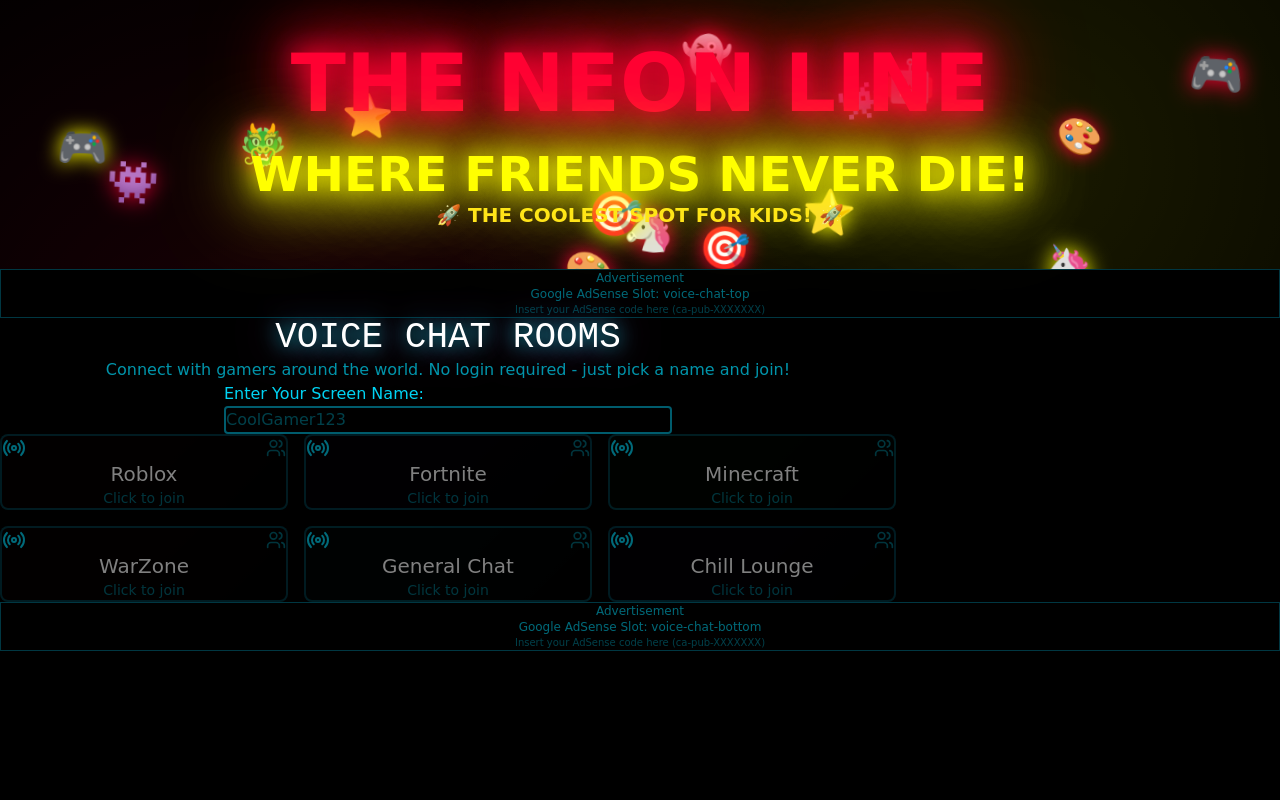
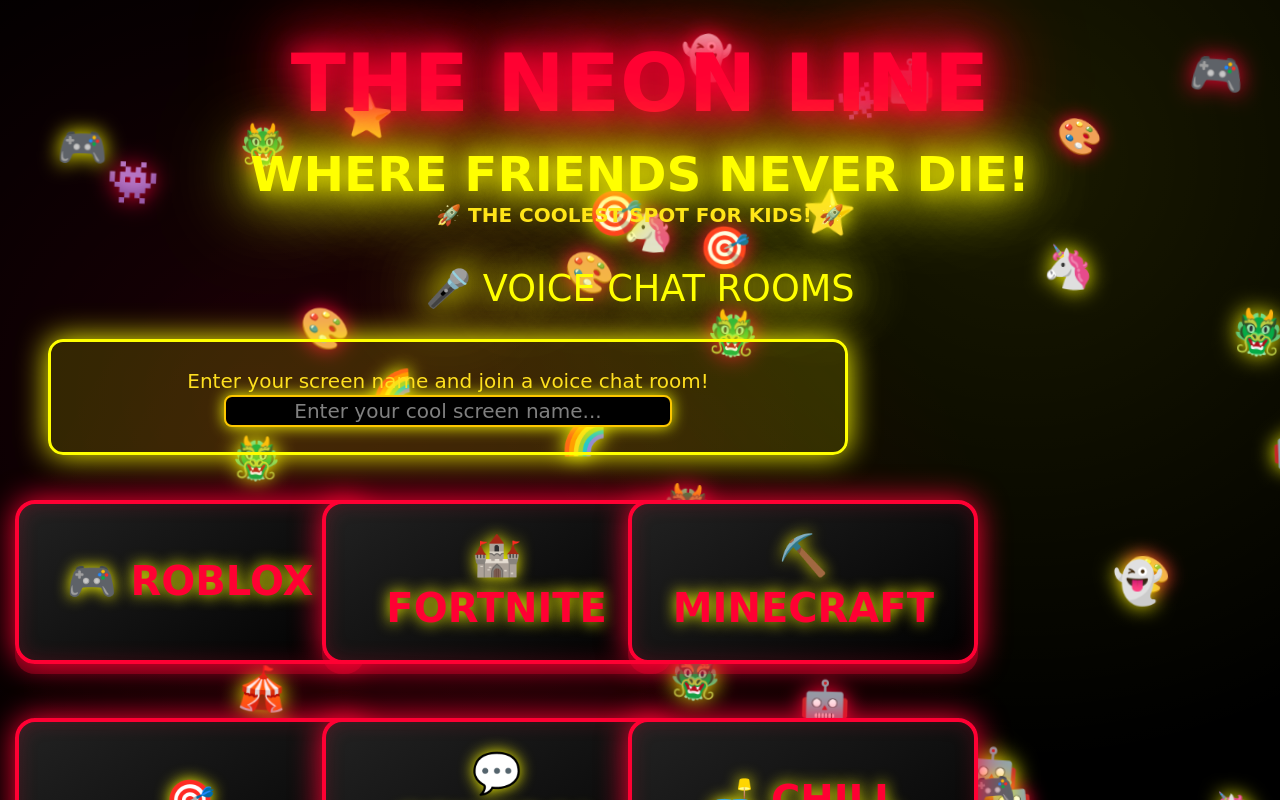
Before and after one commit to Pariisway/neon-line, a React (Vite) app: page / in a window 1280 px wide. Both pictures are taken after a click on the button "🎤 VOICE CHAT". Shown: the top 800 px of the page. Built offline with nearby package versions, Linux system fonts and the light colour scheme.

Commit message:
Fix voice chat rooms with neon theme and complete functionality

```diff
--- a/components/AdSense.tsx
+++ b/components/AdSense.tsx
@@ -1,13 +1,18 @@
-export function AdSense({ slot = "header" }: { slot?: string }) {
+import React from 'react';
+
+interface AdSenseProps {
+  slot: string;
+}
+
+export function AdSense({ slot }: AdSenseProps) {
   return (
-    <div className="w-full bg-black/30 border border-cyan-500/30 p-4 flex items-center justify-center backdrop-blur-sm">
-      <div className="text-cyan-400/50 text-center">
-        <div className="text-xs">Advertisement</div>
-        <div className="text-xs mt-1">Google AdSense Slot: {slot}</div>
-        <div className="text-[10px] mt-1 text-cyan-400/30">
-          Insert your AdSense code here (ca-pub-XXXXXXX)
-        </div>
-      </div>
+    <div className="ad-container my-4">
+      <ins className="adsbygoogle"
+           style={{display: 'block'}}
+           data-ad-client="ca-pub-1184595877548269"
+           data-ad-slot={slot}
+           data-ad-format="auto"
+           data-full-width-responsive="true"></ins>
     </div>
   );
 }
--- a/components/VoiceChatRooms.tsx
+++ b/components/VoiceChatRooms.tsx
@@ -2,15 +2,14 @@
 import { Mic, MicOff, Users, Radio, LogOut } from 'lucide-react';
 import { createClient } from '@supabase/supabase-js';
 import { projectId, publicAnonKey } from '../utils/supabase/info';
-import { AdSense } from './AdSense';
 
 const CHAT_ROOMS = [
-  { id: 'roblox', name: 'Roblox', color: 'from-red-500 to-orange-500' },
-  { id: 'fortnite', name: 'Fortnite', color: 'from-purple-500 to-blue-500' },
-  { id: 'minecraft', name: 'Minecraft', color: 'from-green-500 to-lime-500' },
-  { id: 'warzone', name: 'WarZone', color: 'from-yellow-500 to-red-500' },
-  { id: 'general', name: 'General Chat', color: 'from-cyan-500 to-magenta-500' },
-  { id: 'lounge', name: 'Chill Lounge', color: 'from-blue-500 to-purple-500' },
+  { id: 'roblox', name: 'Roblox', emoji: '🎮' },
+  { id: 'fortnite', name: 'Fortnite', emoji: '🏰' },
+  { id: 'minecraft', name: 'Minecraft', emoji: '⛏️' },
+  { id: 'warzone', name: 'WarZone', emoji: '🎯' },
+  { id: 'general', name: 'General Chat', emoji: '💬' },
+  { id: 'lounge', name: 'Chill Lounge', emoji: '🛋️' },
 ];
 
 interface User {
@@ -257,140 +256,125 @@
   };
 
   return (
-    <div className="min-h-screen bg-black text-white">
-      <AdSense slot="voice-chat-top" />
+    <div className="text-center p-8">
+      <h1 className="mega-glow-yellow text-4xl mb-8">🎤 VOICE CHAT ROOMS</h1>
 
-      <div className="container mx-auto px-4 py-8">
       {!hasJoined ? (
-          <div className="max-w-4xl mx-auto">
-            <div className="text-center mb-8">
-              <h2
-                className="text-4xl mb-4"
-                style={{
-                  fontFamily: 'monospace',
-                  textShadow: '0 0 20px rgba(0, 255, 255, 0.8), 0 0 40px rgba(255, 0, 255, 0.5)'
-                }}
-              >
-                VOICE CHAT ROOMS
-              </h2>
-              <p className="text-cyan-400/70">Connect with gamers around the world. No login required - just pick a name and join!</p>
-            </div>
+        <div className="space-y-6 max-w-4xl mx-auto">
+          <div className="fun-ad-container">
+            <p className="text-yellow-300 text-xl mb-4">
+              Enter your screen name and join a voice chat room!
+            </p>
 
-            <div className="mb-8 flex justify-center">
-              <div className="w-full max-w-md">
-                <label className="block text-cyan-400 mb-2">Enter Your Screen Name:</label>
+            <div className="mb-6">
               <input
                 type="text"
                 value={screenName}
                 onChange={(e) => setScreenName(e.target.value)}
-                  placeholder="CoolGamer123"
-                  className="w-full px-4 py-3 bg-black/50 border-2 border-cyan-500/50 rounded focus:border-cyan-500 focus:outline-none text-white placeholder:text-cyan-400/30"
+                placeholder="Enter your cool screen name..."
+                className="w-full max-w-md p-4 bg-black border-2 border-yellow-400 rounded-lg text-white text-xl text-center"
+                style={{boxShadow: '0 0 15px #ffff00'}}
                 maxLength={20}
-                  onKeyDown={(e) => e.key === 'Enter' && selectedRoom && joinRoom(selectedRoom)}
               />
             </div>
           </div>
 
-            <div className="grid grid-cols-1 md:grid-cols-2 lg:grid-cols-3 gap-4">
+          {/* Room Grid */}
+          <div className="grid grid-cols-1 md:grid-cols-2 lg:grid-cols-3 gap-6">
             {CHAT_ROOMS.map((room) => (
               <button
                 key={room.id}
                 onClick={() => joinRoom(room.id)}
                 disabled={isConnecting || !screenName.trim()}
-                  className={`p-6 rounded-lg border-2 transition-all hover:scale-105 disabled:opacity-50 disabled:cursor-not-allowed ${
-                    isConnecting && selectedRoom === room.id
-                      ? 'border-white bg-white/10'
-                      : 'border-cyan-500/30 hover:border-cyan-500 bg-black/30'
-                  }`}
+                className="super-arcade-button text-2xl"
                 style={{
-                    background: `linear-gradient(135deg, rgba(0,0,0,0.8), rgba(0,0,0,0.6)), linear-gradient(135deg, ${
-                      room.color.includes('red') ? 'rgba(255,0,0,0.1)' :
-                      room.color.includes('purple') ? 'rgba(128,0,255,0.1)' :
-                      room.color.includes('green') ? 'rgba(0,255,0,0.1)' :
-                      room.color.includes('yellow') ? 'rgba(255,255,0,0.1)' :
-                      room.color.includes('cyan') ? 'rgba(0,255,255,0.1)' :
-                      'rgba(0,128,255,0.1)'
-                    }, transparent)`
+                  background: 'linear-gradient(145deg, #222, #000)',
+                  border: '4px solid #ff0033',
+                  boxShadow: '0 0 30px #ff0033, inset 0 0 20px rgba(255, 0, 51, 0.2), 0 10px 0 rgba(255, 0, 51, 0.3)',
+                  color: '#ff0033'
                 }}
               >
-                  <div className="flex items-center justify-between mb-3">
-                    <Radio className="w-6 h-6 text-cyan-400" />
-                    <Users className="w-5 h-5 text-cyan-400/50" />
-                  </div>
-                  <h3 className="text-xl mb-1">{room.name}</h3>
-                  <p className="text-sm text-cyan-400/50">
-                    {isConnecting && selectedRoom === room.id ? 'Connecting...' : 'Click to join'}
-                  </p>
+                {room.emoji} {room.name}
               </button>
             ))}
           </div>
         </div>
       ) : (
-          <div className="max-w-4xl mx-auto">
-            <div className="bg-black/50 border-2 border-cyan-500/50 rounded-lg p-6">
-              <div className="flex items-center justify-between mb-6">
-                <div>
-                  <h3 className="text-2xl text-cyan-400">
-                    {CHAT_ROOMS.find(r => r.id === selectedRoom)?.name}
-                  </h3>
-                  <p className="text-cyan-400/50">Connected as: {screenName}</p>
+        <div className="space-y-6 max-w-4xl mx-auto">
+          <div className="fun-ad-container">
+            <h2 className="text-3xl text-green-400 mb-4">
+              🎧 IN VOICE ROOM: {CHAT_ROOMS.find(r => r.id === selectedRoom)?.name?.toUpperCase()}
+            </h2>
+            <p className="text-yellow-300 text-lg">
+              Connected as: <strong>{screenName}</strong>
+            </p>
           </div>
+
+          {/* Controls */}
+          <div className="flex gap-4 justify-center">
+            <button
+              onClick={toggleMute}
+              className="super-arcade-button text-xl"
+              style={{
+                background: isMuted
+                  ? 'linear-gradient(145deg, #333, #111)'
+                  : 'linear-gradient(145deg, #222, #000)',
+                border: isMuted ? '4px solid #ff0033' : '4px solid #ffff00',
+                boxShadow: isMuted
+                  ? '0 0 30px #ff0033, inset 0 0 20px rgba(255, 0, 51, 0.2)'
+                  : '0 0 30px #ffff00, inset 0 0 20px rgba(255, 255, 0, 0.2)',
+                color: isMuted ? '#ff0033' : '#ffff00'
+              }}
+            >
+              {isMuted ? '🔇 UNMUTE' : '🎤 MUTE'}
+            </button>
+
             <button
               onClick={leaveRoom}
-                  className="flex items-center gap-2 px-4 py-2 bg-red-500/20 border border-red-500 text-red-400 rounded hover:bg-red-500/30 transition-all"
+              className="super-arcade-button text-xl"
+              style={{
+                background: 'linear-gradient(145deg, #222, #000)',
+                border: '4px solid #ff0033',
+                boxShadow: '0 0 30px #ff0033, inset 0 0 20px rgba(255, 0, 51, 0.2)',
+                color: '#ff0033'
+              }}
             >
-                  <LogOut className="w-4 h-4" />
-                  Leave Room
+              🚪 LEAVE ROOM
             </button>
           </div>
 
-              <div className="flex gap-4 mb-6">
-                <button
-                  onClick={toggleMute}
-                  className={`flex-1 flex items-center justify-center gap-2 px-6 py-4 rounded-lg border-2 transition-all ${
-                    isMuted
-                      ? 'border-red-500 bg-red-500/20 text-red-400'
-                      : 'border-green-500 bg-green-500/20 text-green-400'
-                  }`}
-                >
-                  {isMuted ? <MicOff className="w-6 h-6" /> : <Mic className="w-6 h-6" />}
-                  {isMuted ? 'Unmute' : 'Mute'}
-                </button>
-              </div>
-
-              <div>
-                <h4 className="text-cyan-400 mb-3 flex items-center gap-2">
-                  <Users className="w-5 h-5" />
-                  Users in Room ({users.length})
-                </h4>
+          {/* Users List */}
+          <div className="fun-ad-container">
+            <h3 className="text-2xl text-yellow-300 mb-4">👥 USERS IN ROOM ({users.length})</h3>
             <div className="space-y-2">
               {users.map((user) => (
                 <div
                   key={user.id}
-                      className="flex items-center justify-between p-3 bg-black/30 border border-cyan-500/20 rounded"
+                  className="p-4 bg-black border-2 border-yellow-400 rounded-lg text-yellow-300 text-xl"
+                  style={{boxShadow: '0 0 15px #ffff00'}}
                 >
-                      <span className="text-white">{user.screenName}</span>
-                      {user.isMuted ? (
-                        <MicOff className="w-4 h-4 text-red-400" />
-                      ) : (
-                        <Mic className="w-4 h-4 text-green-400" />
-                      )}
+                  {user.screenName} {user.isMuted ? '🔇' : '🎤'}
                 </div>
               ))}
               {users.length === 0 && (
-                    <p className="text-cyan-400/50 text-center py-4">
-                      Waiting for others to join...
+                <p className="text-yellow-300 text-lg">
+                  Waiting for friends to join...
                 </p>
               )}
             </div>
           </div>
         </div>
-          </div>
       )}
-      </div>
 
-      <div className="mt-8">
-        <AdSense slot="voice-chat-bottom" />
+      {/* Ads */}
+      <div className="fun-ad-container mt-8">
+        <script async src="https://pagead2.googlesyndication.com/pagead/js/adsbygoogle.js?client=ca-pub-1184595877548269" crossOrigin="anonymous"></script>
+        <ins className="adsbygoogle"
+             style={{display: 'block'}}
+             data-ad-client="ca-pub-1184595877548269"
+             data-ad-slot="voice-chat-top"
+             data-ad-format="auto"
+             data-full-width-responsive="true"></ins>
       </div>
     </div>
   );
--- a/package.json
+++ b/package.json
@@ -20,7 +20,6 @@
     "@vitejs/plugin-react": "^4.2.1",
     "vite": "^5.1.0",
     "tailwindcss": "^4.0.0",
-    "typescript": "^5.3.3",
-    "@types/node": "^20.0.0"
+    "typescript": "^5.3.3"
   }
 }
```
Also changed, not shown: 1 other file (tests, documents, lock files or other folders). Lines whose indentation alone changed are shown as unchanged.
